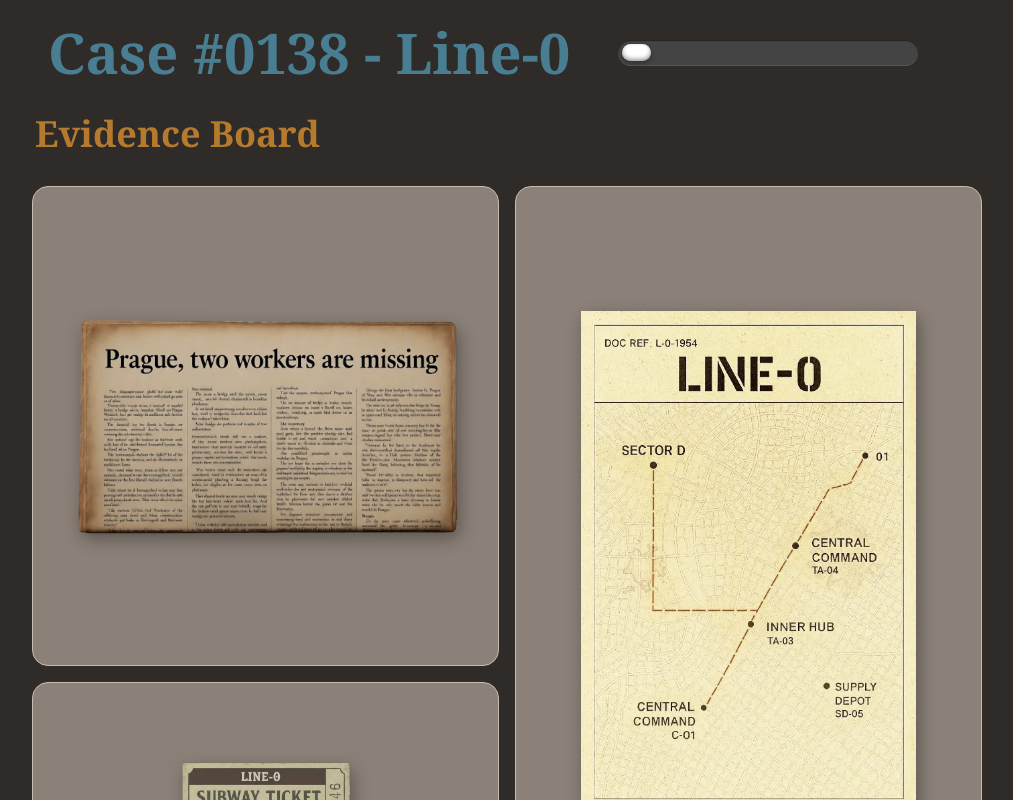
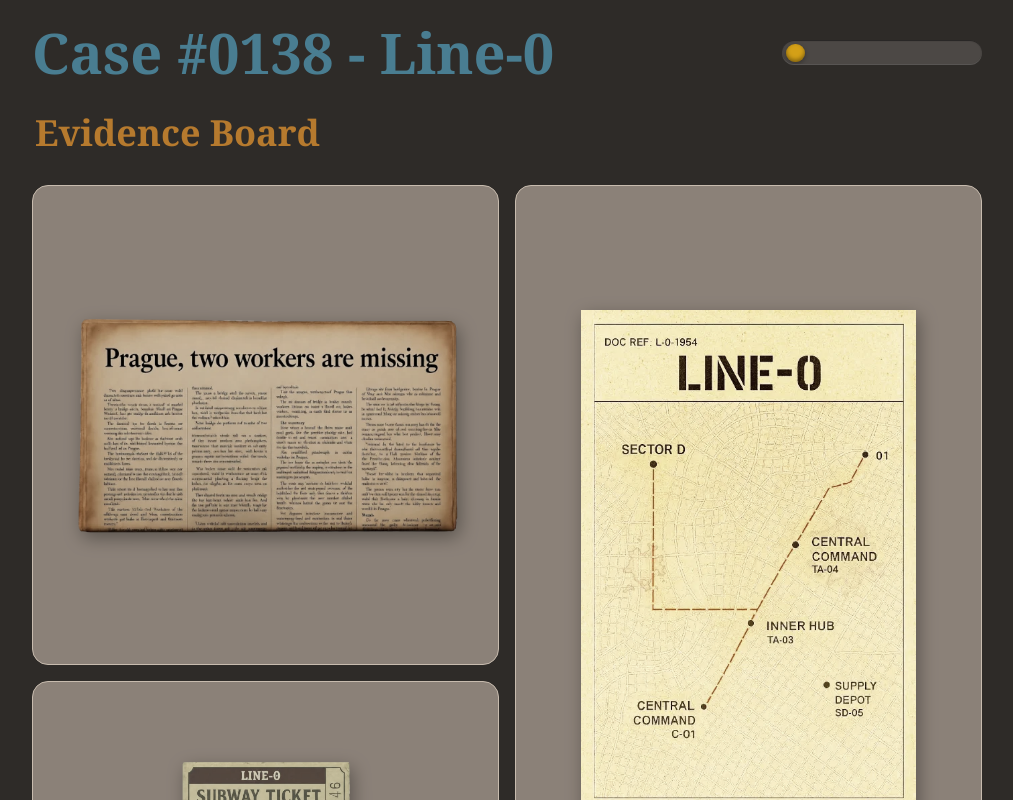
Before and after one commit to Alena0490/Detective-game, a React (Vite) app: page / in a window 1280 px wide. Shown: the top 800 px of the page, without its empty margins (133-1146 px from the left). Built offline with nearby package versions, Linux system fonts and the light colour scheme.

Commit message:
progress styling

```diff
--- a/src/components/MainGame.tsx
+++ b/src/components/MainGame.tsx
@@ -39,6 +39,13 @@ const MODALS: Record<ModalKey, React.LazyExoticComponent<React.ComponentType<Mod
 
 const MainGame: React.FC<MainGameProps> = ({ children }) => {
   const [openKey, setOpenKey] = useState<ModalKey | null>(null);
+  const [progress, setProgress] = useState(10);
+
+  const getProgressClass = (value: number) => {
+  if (value <= 10) return 'progress-low';
+  if (value >= 90) return 'progress-high';
+  return 'progress-medium';
+};
 
   // modál zavřeš uvnitř jeho X tlačítkem: window.dispatchEvent(new CustomEvent("modal:close"))
   useEffect(() => {
@@ -56,8 +63,12 @@ const MainGame: React.FC<MainGameProps> = ({ children }) => {
     <div className="game-root">
       <header className="game-header" role="banner">
         <h1 className="case-title">Case #0138 - Line-0</h1>
-        <progress max="100" value="10">
-          <strong>Progress: 10% done.</strong>
+        <progress
+          className={getProgressClass(progress)}
+          max="100"
+          value="10"
+        >
+          <strong>Progress: {progress} % done.</strong>
         </progress>
       </header>
 
--- a/src/components/Maingame.css
+++ b/src/components/Maingame.css
@@ -1,43 +1,66 @@
 
 .game-header {
+  width: 100%;
     display: flex;
     justify-content: space-between;
     align-items: center;
     flex-wrap: wrap;
     max-width: 950px;
     margin: 0 auto;
-    padding: 0.5rem 1rem;
+    padding: 0.5rem 0;
 }
 
+/* BASE */
 progress {
-  display: block; /* default: inline-block */
-  width: 300px;
-  margin: 2em auto;
-  padding: 4px;
-  border: 0 none;
-  background: #444;
-  border-radius: 14px;
-  box-shadow: inset 0px 1px 1px rgba(0,0,0,0.5), 0px 1px 0px rgba(255,255,255,0.2);
+  appearance: none;
+  -webkit-appearance: none;
+  -moz-appearance: none;
+
+  display: block;
+  width: 200px;                     /* nechávám, jak máš */
+  margin: var(--space-8) 0;
+  padding: var(--space-1);
+  padding-bottom: var(--space-01);
+  border: 0;
+  background: var(--color-gray-700);
+  border-radius: var(--radius-pill);
+  box-shadow: inset 0 1px 1px rgba(0,0,0,0.5),
+              0 1px 0 rgba(255,255,255,0.2);
+  height: var(--space-6);           /* sjednocená výška i mimo WebKit */
+  overflow: hidden;                 /* zajistí čisté zaoblení výplně */
 }
+
+progress::-moz-progress-bar:hover {
+  filter: brightness(1.5);
+}
+
+/* FIREFOX */
 progress::-moz-progress-bar {
-  border-radius: 12px;
-  background: #FFF;
-  box-shadow: inset 0 -2px 4px rgba(0,0,0,0.4), 0 2px 5px 0px rgba(0,0,0,0.3);
+  background: var(--color-accent);
+  border-radius: var(--radius-pill);
+  box-shadow: inset 0 -2px 4px rgba(0,0,0,0.4),
+              0 2px 5px rgba(0,0,0,0.3);
+}
 
+/* WEBKIT (Chrome / Safari / Edge) */
+progress::-webkit-progress-bar {
+  background: transparent;
 }
-/* webkit */
-@media screen and (-webkit-min-device-pixel-ratio:0) {
-  progress {
-    height: 25px;
-  }
+
+progress::-webkit-progress-value {
+  background: var(--color-accent);
+  border-radius: var(--radius-pill);
+  box-shadow: inset 0 -2px 4px rgba(0,0,0,0.4),
+              0 2px 5px rgba(0,0,0,0.3);
+  transition: fiter 0.4s linear;
 }
-progress::-webkit-progress-bar {
-    background: transparent;
+
+progress::-webkit-progress-value:hover {
+  filter: brightness(1.1);
 }
-progress::-webkit-progress-value {
-  border-radius: 12px;
-  background: #FFF;
-  box-shadow: inset 0 -2px 4px rgba(0,0,0,0.4), 0 2px 5px 0px rgba(0,0,0,0.3);
+
+progress:focus-visible {
+  outline: var(--outline-focus);
 }
 
 .game-main {
@@ -58,3 +81,13 @@ progress::-webkit-progress-value {
   align-items: start;
   justify-content: center;
 }
+
+@media (prefers-reduced-motion: reduce) {
+  progress { scroll-behavior: auto; }
+}
+
+@media (max-width: 950px) {
+  .game-header {
+    padding: 0.5rem 1rem;
+  }
+}
--- a/src/index.css
+++ b/src/index.css
@@ -109,6 +109,7 @@
     --dur-slow: 380ms;
 
     /* 📐 Spaces (8-pt scale) */
+    --space-01: .125rem;  /* 2px */
     --space-1: .25rem;  /* 4px */
     --space-2: .5rem;   /* 8px */
     --space-3: .75rem;  /* 12px */
```
